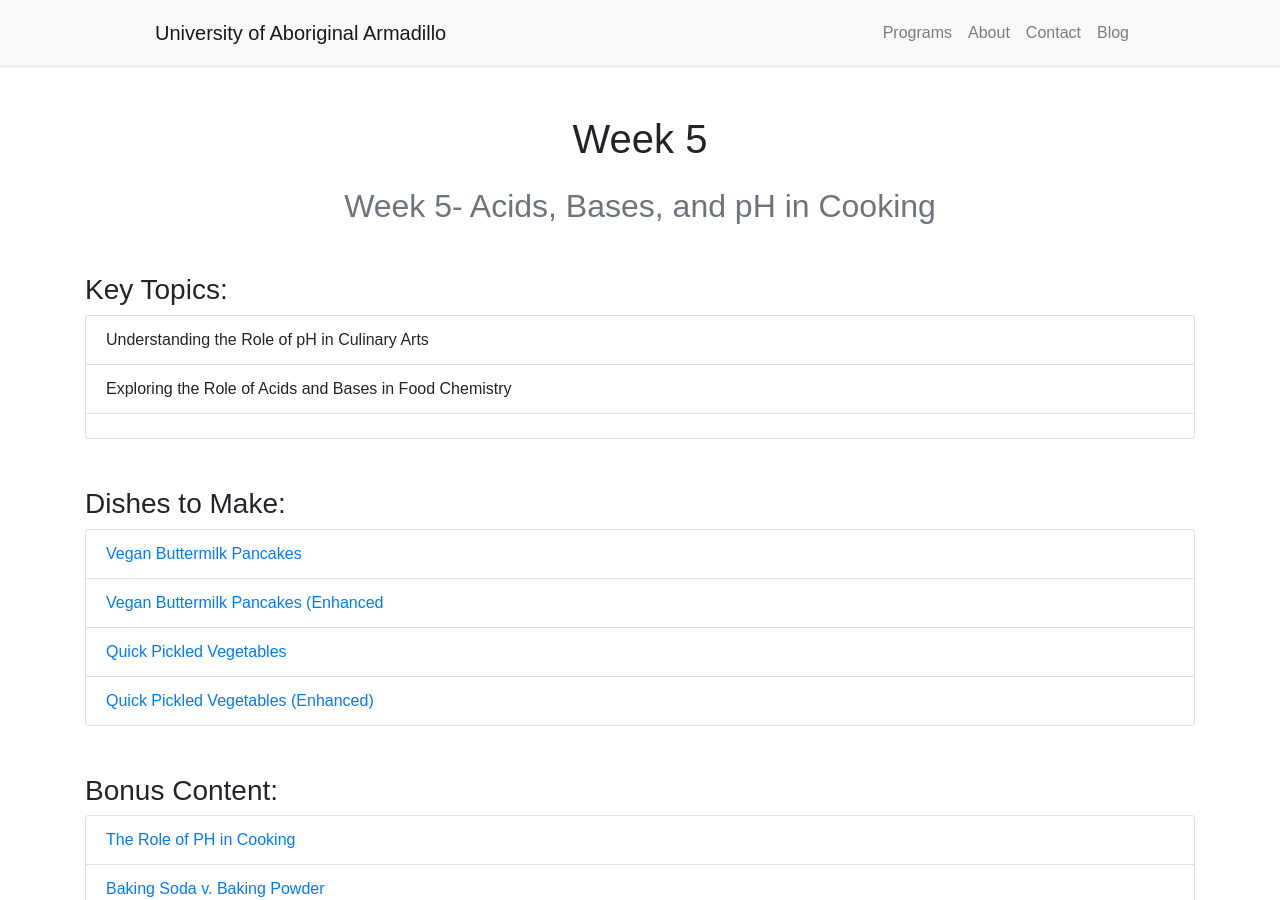
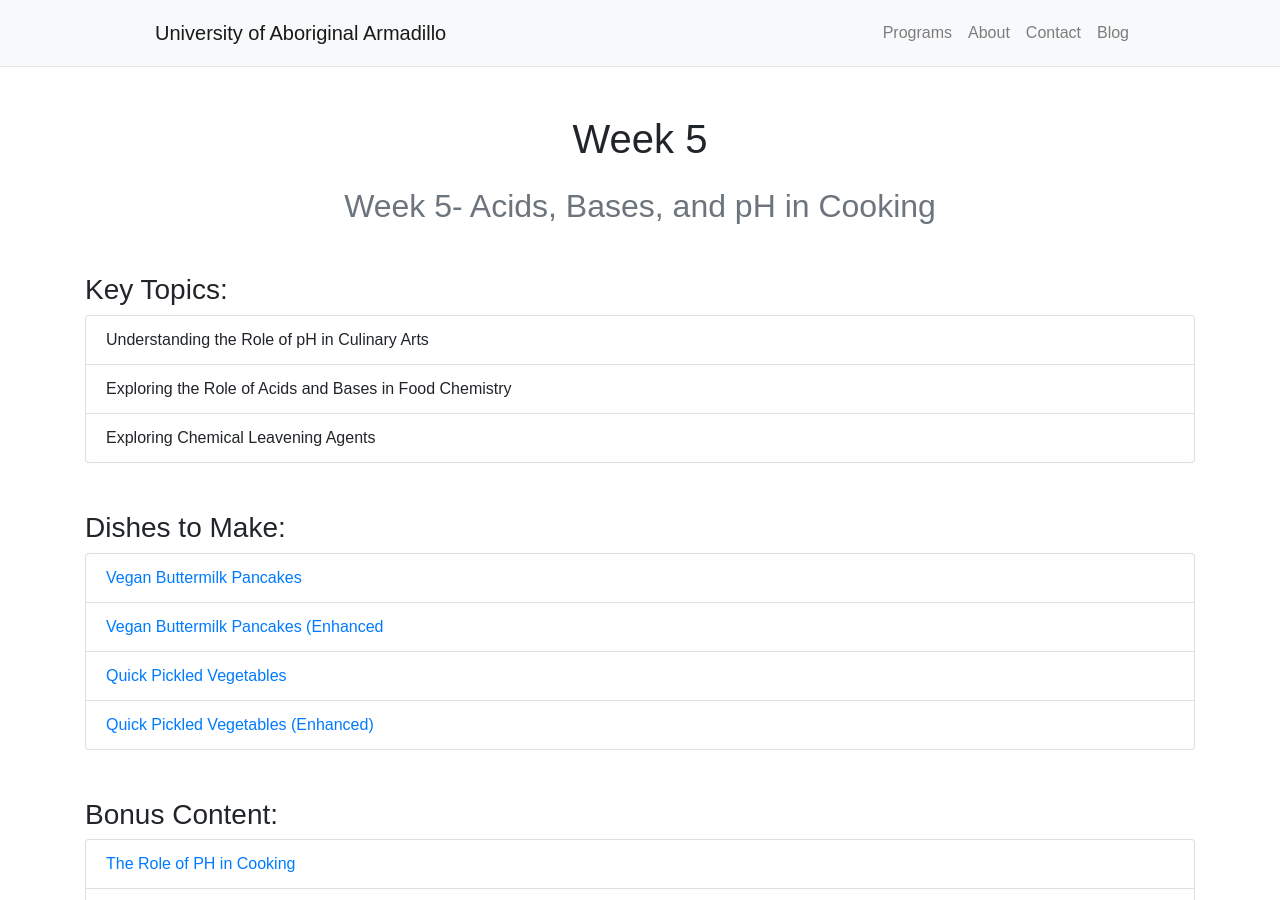
Before and after one commit to aboriginal-armadillo/university, a Jekyll site: the page built from dept/culinary-arts/ca103/week5/index.md, in a window 1280 px wide and 900 px high. Built offline with Jekyll 4.4.1, drawn with Linux system fonts in a browser that asks for light colours; nearby versions of some CDN libraries.

Commit message:
forgot a key topic

```diff
--- a/_data/ca103-wk5.yaml
+++ b/_data/ca103-wk5.yaml
@@ -1,7 +1,7 @@
 topics:
   - Understanding the Role of pH in Culinary Arts
   - Exploring the Role of Acids and Bases in Food Chemistry
-  -
+  - Exploring Chemical Leavening Agents
 
 lectures:
   - title: Understanding the Role of pH in Culinary Arts
```
